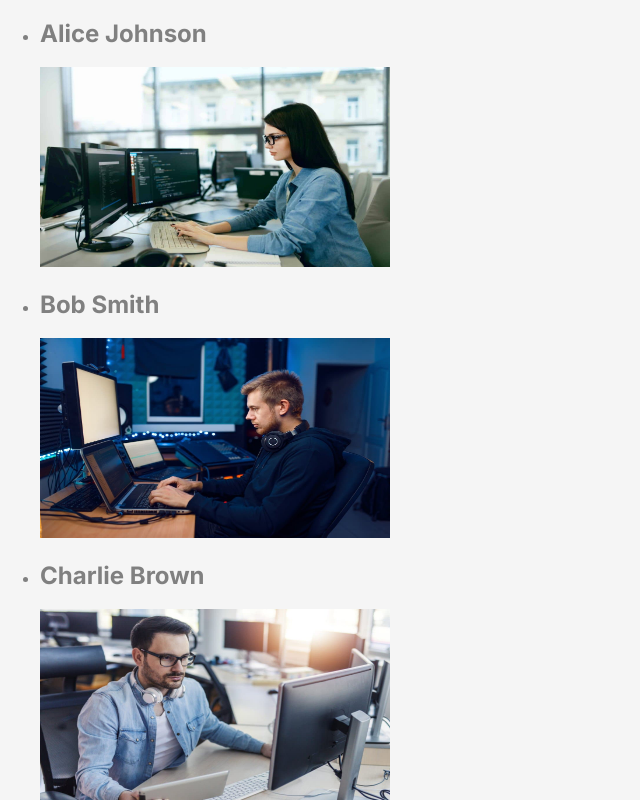
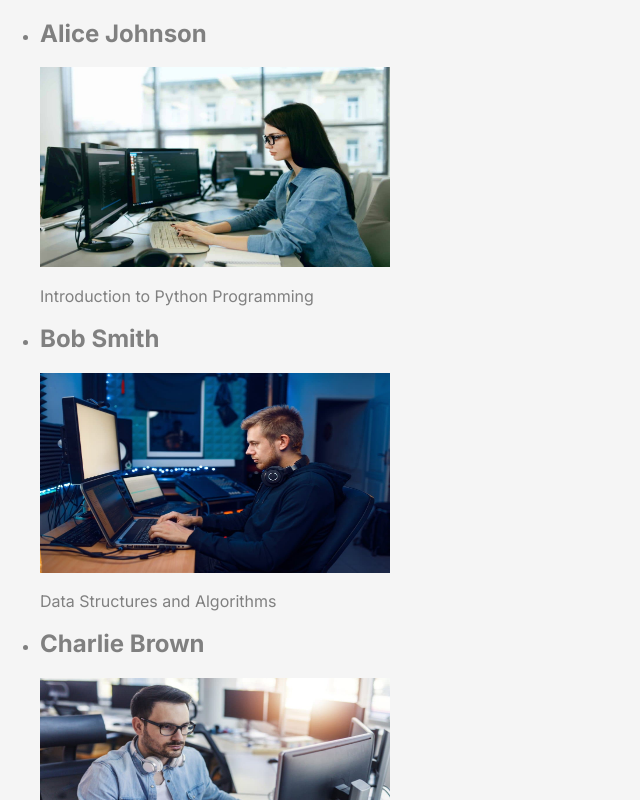
Before and after one commit to LiudmylaBolotova/next-app-test, a Next.js app: page /aboutPage in a window 1280 px wide. Shown: the top 800 px of the page, without its empty margins (0-640 px from the left). Built offline with nearby package versions, Linux system fonts and the light colour scheme.

Commit message:
The file has been renamed, the project has been deployed to Vercel

```diff
--- /dev/null
+++ b/src/app/aboutDetails/aboutDetails.tsx
@@ -0,0 +1,17 @@
+import Image from "next/image";
+
+type DetailsProps = {
+  title: string;
+  lecturer: string;
+  image: string;
+};
+
+export default function AboutDetails({ title, lecturer, image }: DetailsProps) {
+  return (
+    <div>
+      <h2>{lecturer}</h2>
+      <Image src={image} alt="human" width={350} height={200} />
+      <p>{title}</p>
+    </div>
+  );
+}
--- a/src/app/aboutDetails/page.tsx
+++ /dev/null
@@ -1,21 +0,0 @@
-import styles from './aboutDetails.module.css';
-import Image from "next/image";
-
-type DetailsProps = {
-  title: string;
-  lecturer: string;
-  image: string;
-};
-
-export function AboutDetails({title, lecturer, image}: DetailsProps) {
-  console.log(image)
-
-  return (
-    <div>
-      <h2>{lecturer}</h2>
-     <Image src={image} alt='human' width={350} height={200}/>
-
-
-    </div>
-  );
-}
--- a/src/app/aboutPage/page.tsx
+++ b/src/app/aboutPage/page.tsx
@@ -1,5 +1,5 @@
 import lessons from "../lessons.json";
-import { AboutDetails } from "../aboutDetails/page";
+import AboutDetails from "../aboutDetails/aboutDetails";
 
 
 export default function AboutPage() {
```
Also changed, not shown: 1 other file (tests, documents, lock files or other folders).
